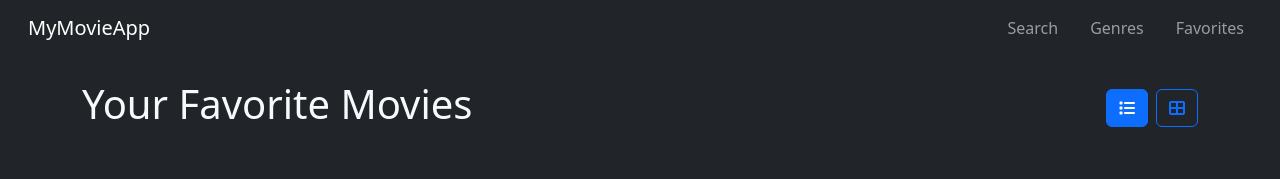
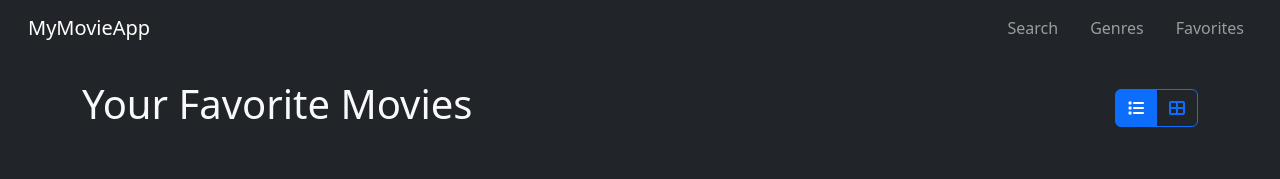
Before and after one commit to lucas29951/angular-movies, an Angular app: page /favorites in a window 1280 px wide. Shown: the top 179 px of the page. Built offline with nearby package versions, Linux system fonts and the light colour scheme.

Commit message:
Modificacion de la clase de estilo de los botones

```diff
--- a/src/app/favorites/favorites.component.html
+++ b/src/app/favorites/favorites.component.html
@@ -1,8 +1,8 @@
 <div class="container mt-4">
   <div class="d-flex justify-content-between align-items-center">
     <h1 class="text-light">Your Favorite Movies</h1>
-    <div>
-      <button class="btn btn-outline-primary me-2" [class.active]="viewMode === 'list'" (click)="setViewMode('list')">
+    <div class="btn-group">
+      <button class="btn btn-outline-primary" [class.active]="viewMode === 'list'" (click)="setViewMode('list')">
         <i class="fa-solid fa-list"></i>
       </button>
       <button class="btn btn-outline-primary" [class.active]="viewMode === 'grid'" (click)="setViewMode('grid')">
```
